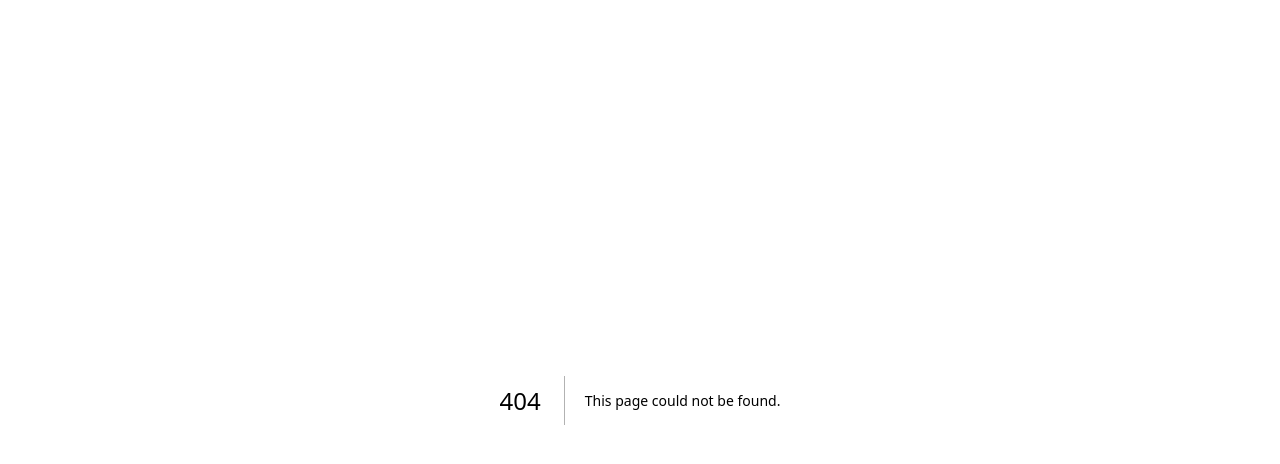
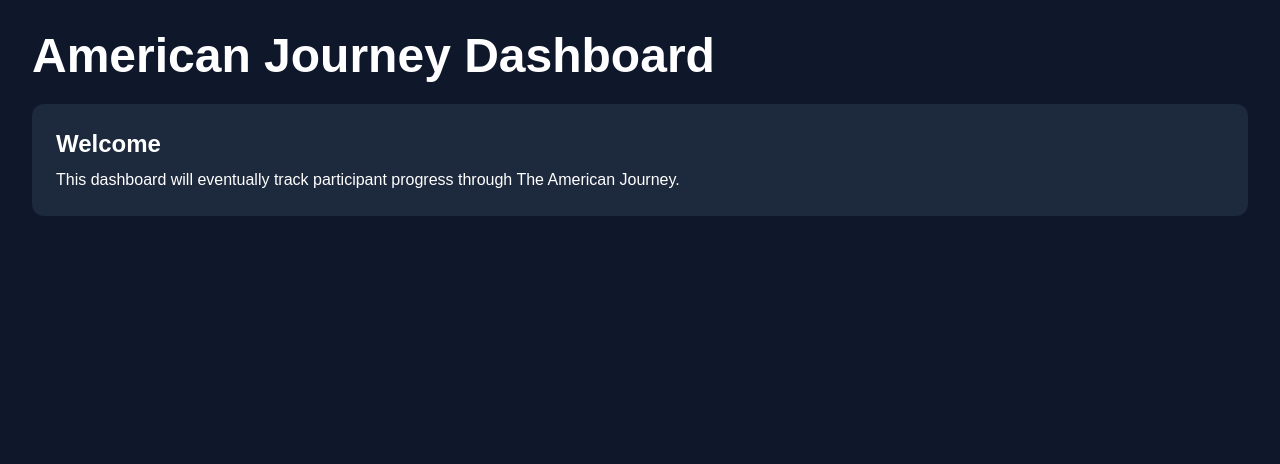
Before and after one commit to erikmcreason/american-journey, a Next.js app: page /dashboard in a window 1280 px wide. Before the commit this address had no page. Shown: the top 464 px of the page. Built offline with nearby package versions, Linux system fonts and the light colour scheme.

Commit message:
Add dashboard route

```diff
--- /dev/null
+++ b/app/dashboard/page.tsx
@@ -0,0 +1,20 @@
+export default function DashboardPage() {
+  return (
+    <main className="min-h-screen bg-slate-900 text-white p-8">
+      <h1 className="text-5xl font-bold mb-6">
+        American Journey Dashboard
+      </h1>
+
+      <div className="bg-slate-800 rounded-xl p-6">
+        <h2 className="text-2xl font-semibold mb-2">
+          Welcome
+        </h2>
+
+        <p>
+          This dashboard will eventually track participant
+          progress through The American Journey.
+        </p>
+      </div>
+    </main>
+  );
+}
--- a/package.json
+++ b/package.json
@@ -1,5 +1,5 @@
 {
-  "name": "american-journey-temp",
+  "name": "american-journey",
   "version": "0.1.0",
   "private": true,
   "scripts": {
```
